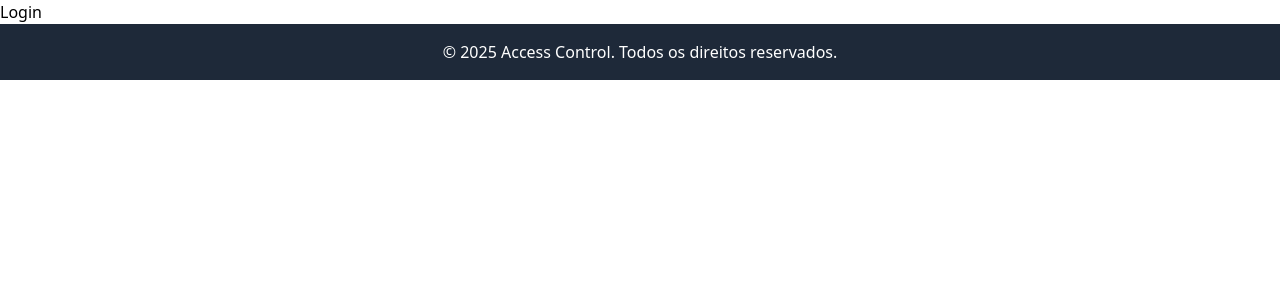
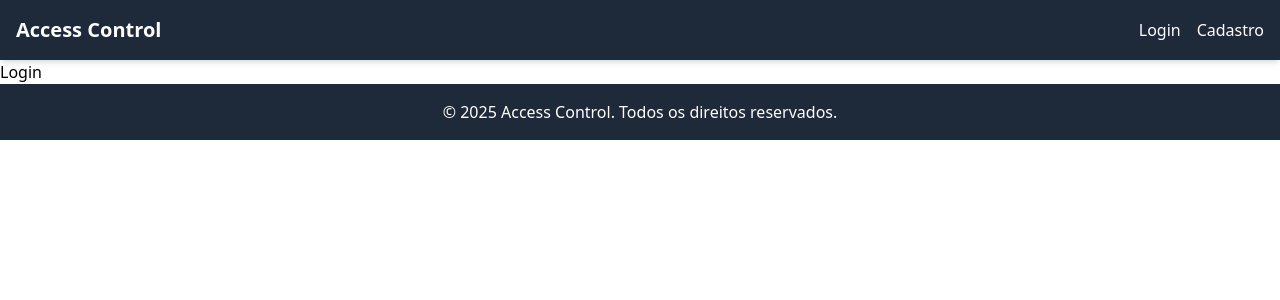
Before and after one commit to Ferreira2120/Access-Control-cp, a React app in the folder access-control-cp/: page / in a window 1280 px wide. Shown: the top 300 px of the page. Built offline with nearby package versions, Linux system fonts and the light colour scheme; the HTML template or start-up script is replaced by a standard one.

Commit message:
feat: finaliza estilização do cabeçalho.

```diff
--- a/access-control-cp/src/components/Cabecalho/index.tsx
+++ b/access-control-cp/src/components/Cabecalho/index.tsx
@@ -1,7 +1,54 @@
-export default function Cabecalho(){
-    return(
-        <header>
+import { useState, useEffect } from 'react';
+import { Link } from 'react-router-dom';
 
-        </header>
-    );
+interface Usuario {
+  nome: string;
+  email: string;
 }
+
+export default function Cabecalho() {
+  const [usuario, setUsuario] = useState<Usuario | null>(null);
+
+  useEffect(() => {
+
+    const usuarioLogado = sessionStorage.getItem('usuarioLogado');
+    if (usuarioLogado) {
+      setUsuario(JSON.parse(usuarioLogado));
+    }
+  }, []);
+
+  const handleLogout = () => {
+
+    sessionStorage.removeItem('usuarioLogado');
+    setUsuario(null);
+    window.location.reload();
+  };
+
+  return (
+    <header className="w-full bg-gray-800 text-white p-4 flex justify-between items-center shadow-md">
+      <Link to="/login" className="text-xl font-bold hover:text-indigo-400 transition-colors">
+        Access Control
+      </Link>
+
+      {usuario ? (
+        <div className="flex items-center gap-4">
+          <div className="text-right">
+            <p className="font-semibold">{usuario.nome}</p>
+            <p className="text-sm text-gray-400">{usuario.email}</p>
+          </div>
+          <button
+            onClick={handleLogout}
+            className="bg-red-500 hover:bg-red-600 text-white font-bold py-2 px-4 rounded transition-colors"
+          >
+            Logout
+          </button>
+        </div>
+      ) : (
+        <div className="flex gap-4">
+            <Link to="/login" className="font-medium hover:text-indigo-400 transition-colors">Login</Link>
+            <Link to="/cadastro" className="font-medium hover:text-indigo-400 transition-colors">Cadastro</Link>
+        </div>
+      )}
+    </header>
+  );
+}
```
